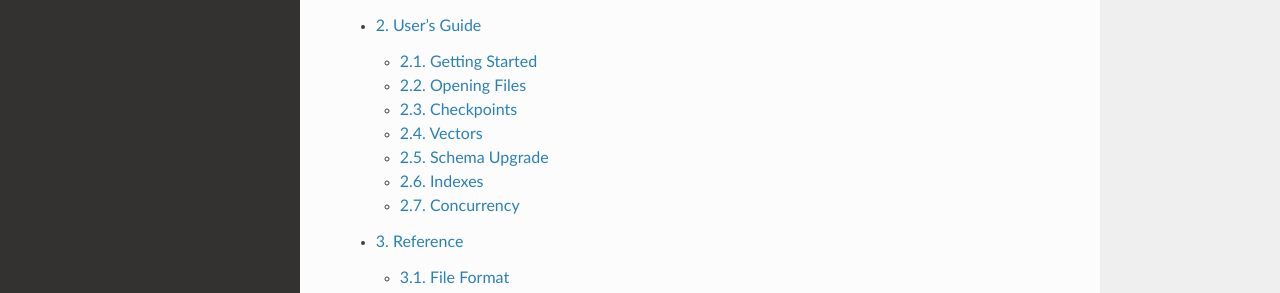
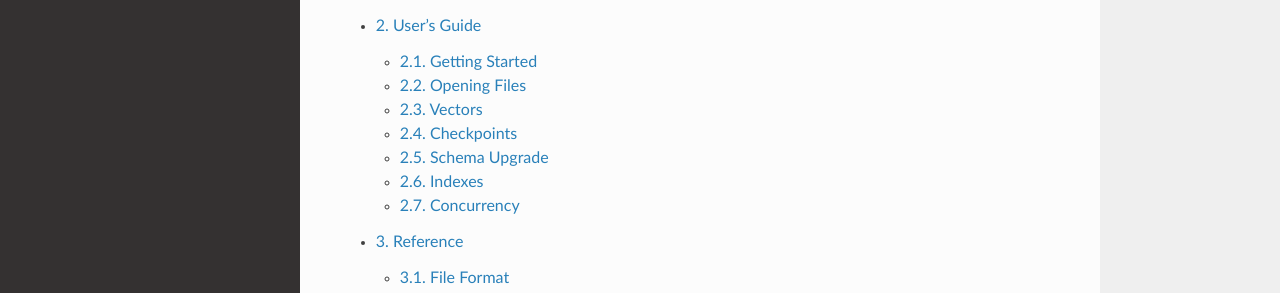
Before and after one commit to Remi-Coulom/joedb, a Sphinx documentation site: the page built from doc/source/index.rst, in a window 1280 px wide. Shown: the part 242-535 px from the top of the page. Built offline with Sphinx 7.4.7 and the Read the Docs theme 2.0.0, drawn with Linux system fonts in a browser that asks for light colours; formulas are drawn with MathJax 3.

Commit message:
doc order

```diff
--- a/doc/source/users_guide.rst
+++ b/doc/source/users_guide.rst
@@ -6,8 +6,8 @@ User's Guide
 
    getting_started
    opening_files
+   vectors
    checkpoints
-   vectors
    schema_upgrade
    indexes
    concurrency
```
